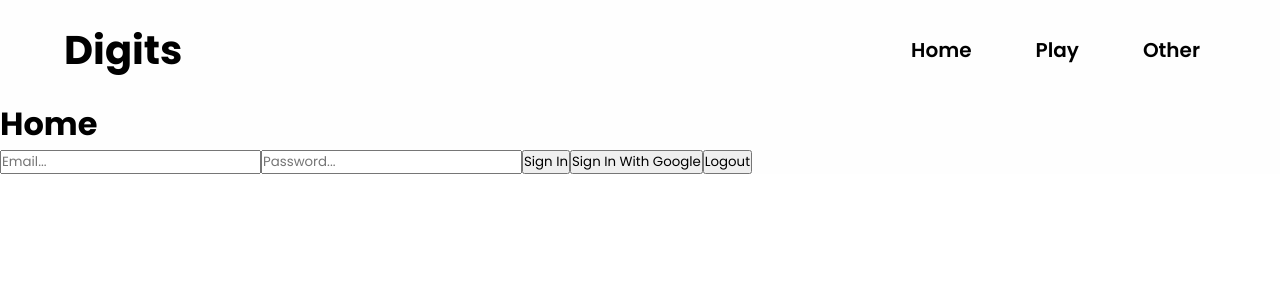
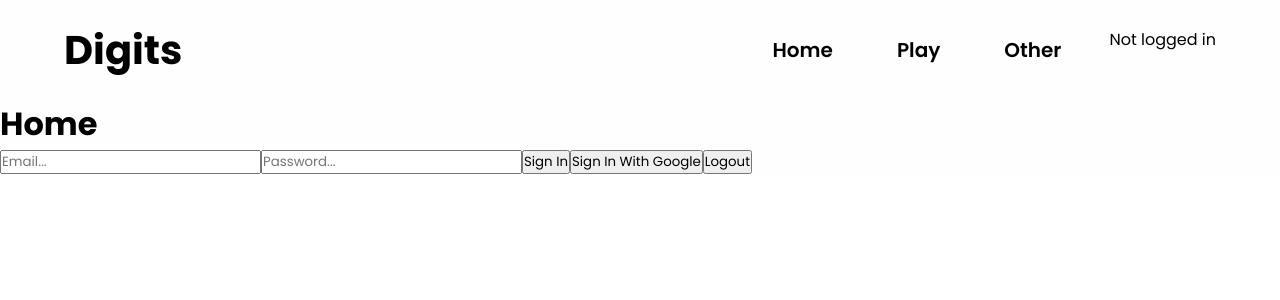
Before and after one commit to AbelBatalla/Digits, a React (Create React App) app: page / in a window 1280 px wide. Shown: the top 300 px of the page. Built offline with nearby package versions, Linux system fonts and the light colour scheme; no server answers.

Commit message:
user status/context logic

```diff
--- a/src/App.js
+++ b/src/App.js
@@ -2,16 +2,20 @@ import './App.css';
 import { Route, Routes } from "react-router-dom";
 import Navbar from './Components/Navbar';
 import { Home, Play, Other } from './Components/Pages';
+import { AuthProvider } from "./contexts/authContext";
+
 
 const App = () => {
   return (
     <div className="App">
+        <AuthProvider>
             <Navbar/>
             <Routes>
                 <Route path="/" element={<Home />} />
                 <Route path="/digits" element={<Play />} />
                 <Route path="/other" element={<Other />} />
             </Routes>
+        </AuthProvider>
     </div>
   );
 }
--- a/src/Components/Navbar.jsx
+++ b/src/Components/Navbar.jsx
@@ -2,8 +2,10 @@ import React, {useState} from "react";
 import { FaBars, FaTimes } from "react-icons/fa";
 import styles from './Navbar.module.css';
 import {NavLink} from "react-router-dom";
+import { useAuth } from "../contexts/authContext";
 function Navbar() {
     const [menuOpen, setMenuOpen] = useState(false);
+    const { currentUser, userLoggedIn } = useAuth();
 
     return (
         <header className={styles.header}>
@@ -15,6 +17,13 @@ function Navbar() {
                 <NavLink className={styles.a} to="/" onClick={() => setMenuOpen(false)}>Home</NavLink>
                 <NavLink className={styles.a} to="/digits" onClick={() => setMenuOpen(false)}>Play</NavLink>
                 <NavLink className={styles.a} to="/other" onClick={() => setMenuOpen(false)}>Other</NavLink>
+                <div>
+                    {userLoggedIn ? (
+                        <p>{currentUser.email}</p>
+                    ) : (
+                        <p>Not logged in</p>
+                    )}
+                </div>
                 <button className={[styles.navBtn, styles.navCloseBtn].join(' ')}
                         onClick={() => setMenuOpen(!menuOpen)}>
                     <FaTimes />
--- a/src/Components/auth.js
+++ b/src/Components/auth.js
@@ -9,6 +9,7 @@ import { useState } from "react";
 const Auth = () => {
     const [email, setEmail] = useState("");
     const [password, setPassword] = useState("");
+
 
     const signIn = async () => {
         try {
@@ -37,10 +38,12 @@ const Auth = () => {
     return (
         <div>
             <input
+                name = "email"
                 placeholder="Email..."
                 onChange={(e) => setEmail(e.target.value)}
             />
             <input
+                name = "password"
                 placeholder="Password..."
                 type="password"
                 onChange={(e) => setPassword(e.target.value)}
--- /dev/null
+++ b/src/contexts/authContext/index.jsx
@@ -0,0 +1,63 @@
+import React, { useContext, useState, useEffect } from "react";
+import { auth } from "../../config/firebase";
+// import { GoogleAuthProvider } from "firebase/auth";
+import { onAuthStateChanged } from "firebase/auth";
+
+const AuthContext = React.createContext();
+
+export function useAuth() {
+    return useContext(AuthContext);
+}
+
+export function AuthProvider({ children }) {
+    const [currentUser, setCurrentUser] = useState(null);
+    const [userLoggedIn, setUserLoggedIn] = useState(false);
+    const [isEmailUser, setIsEmailUser] = useState(false);
+    const [isGoogleUser, setIsGoogleUser] = useState(false);
+    const [loading, setLoading] = useState(true);
+
+    useEffect(() => {
+        const unsubscribe = onAuthStateChanged(auth, initializeUser);
+        return unsubscribe;
+    }, []);
+
+    async function initializeUser(user) {
+        if (user) {
+
+            setCurrentUser({ ...user });
+
+            // check if provider is email and password login
+            const isEmail = user.providerData.some(
+                (provider) => provider.providerId === "password"
+            );
+            setIsEmailUser(isEmail);
+
+            // check if the auth provider is google or not
+            //   const isGoogle = user.providerData.some(
+            //     (provider) => provider.providerId === GoogleAuthProvider.PROVIDER_ID
+            //   );
+            //   setIsGoogleUser(isGoogle);
+
+            setUserLoggedIn(true);
+        } else {
+            setCurrentUser(null);
+            setUserLoggedIn(false);
+        }
+
+        setLoading(false);
+    }
+
+    const value = {
+        userLoggedIn,
+        isEmailUser,
+        isGoogleUser,
+        currentUser,
+        setCurrentUser
+    };
+
+    return (
+        <AuthContext.Provider value={value}>
+            {!loading && children}
+        </AuthContext.Provider>
+    );
+}
```
Lines whose indentation alone changed are shown as unchanged.
